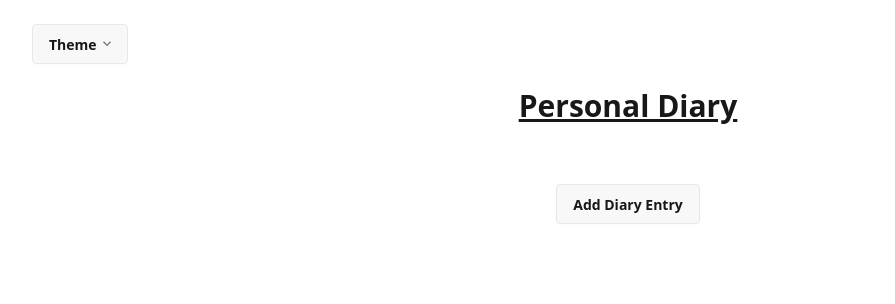
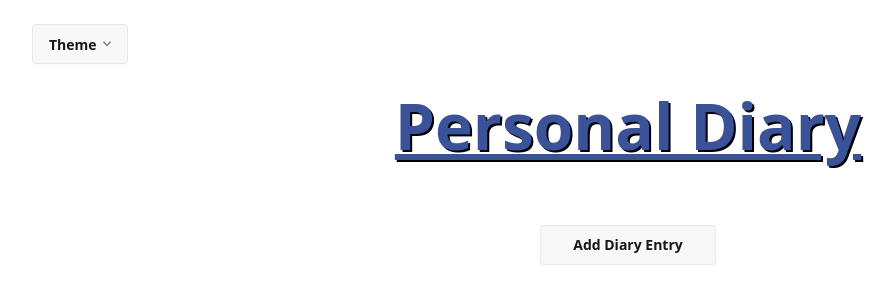
Before and after one commit to alexander-ulrich/personal-diary, a React (Vite) app: page / in a window 1280 px wide. Shown: the top 304 px of the page, without its empty margins (12-907 px from the left). Built offline with nearby package versions, Linux system fonts and the light colour scheme.

Commit message:
add animations to button and h1

```diff
--- a/src/App.jsx
+++ b/src/App.jsx
@@ -36,7 +36,10 @@ function App() {
       <Header />
       <div className="flex flex-col items-center max-w-[1400px]">
         <h1 className="text-3xl font-bold underline">Personal Diary</h1>
-        <button className="btn my-15" onClick={() => setShowEntryModal(true)}>
+        <button
+          className="btn my-15 bt hoverShine btnAnim"
+          onClick={() => setShowEntryModal(true)}
+        >
           Add Diary Entry
         </button>
         <AddEntryModal
--- a/src/components/AddEntryModal.jsx
+++ b/src/components/AddEntryModal.jsx
@@ -131,7 +131,7 @@ export default function AddEntryModal({ showEntryModal, setShowEntryModal }) {
             <button
               disabled={isPending}
               type="submit"
-              className="btn absolute right-5 bottom-5"
+              className="btn bt absolute! right-5 bottom-5 hoverShine"
             >
               {isPending ? "Adding Entry..." : "Submit"}
             </button>
--- a/src/components/EntryCard.jsx
+++ b/src/components/EntryCard.jsx
@@ -15,7 +15,7 @@ export function EntryCard({ entry }) {
     <article>
       <div
         onClick={() => setShowDetails(!showDetails)}
-        className="card bg-base-300 shadow-md hover:scale-105 transition duration-400 ease-in-out mb-10 mx-10"
+        className="card bg-base-300 shadow-md hover:scale-105 transition duration-400 ease-in-out mb-10 mx-10 hoverShine"
       >
         <div className="hover:cursor-pointer">
           <figure>
--- a/src/index.css
+++ b/src/index.css
@@ -1,6 +1,20 @@
 @import "tailwindcss";
 @plugin "daisyui" {
   themes: light --default, dark --prefersdark, retro, valentine, cyberpunk, aqua;
+}
+:root {
+  /* Five light colors that read well on black */
+  --l1: #a8ffeb; /* mint */
+  --l2: #ffd1a9; /* peach */
+  --l3: #fff59d; /* soft yellow */
+  --l4: #b8c9ff; /* periwinkle */
+  --l5: #ffb3dd; /* pink */
+
+  --d1: #1e3a8a; /* deep indigo */
+  --d2: #14532d; /* forest green */
+  --d3: #7f1d1d; /* dark brick red */
+  --d4: #4c1d95; /* royal purple */
+  --d5: #3e2723; /* espresso brown */
 }
 * {
   box-sizing: border-box;
@@ -9,9 +23,195 @@ body {
   margin: auto;
   max-width: 1400px;
 }
+
+/* Fancy Heading */
+h1 {
+  background-color: transparent;
+  text-align: center;
+  font-size: 4rem;
+  animation: dark-color-change 20s linear infinite;
+  animation-delay: 2s;
+  -webkit-font-smoothing: antialiased;
+  -moz-osx-font-smoothing: grayscale;
+  text-shadow: 2px 2px black;
+}
 h2 {
   margin-block: 5px;
   margin-bottom: 10px;
   font-weight: 600;
   font-size: large;
 }
+
+/* Button Animation */
+.bt {
+  position: relative;
+  overflow: hidden;
+  padding-block: 10px;
+  padding-inline: 2rem;
+}
+
+.bt:active {
+  outline: none;
+}
+
+.bt::before {
+  content: "";
+  position: absolute;
+  top: 0;
+  width: 100%;
+  height: 100%;
+  background: linear-gradient(
+    120deg,
+    transparent,
+    rgba(255, 255, 255, 0.2),
+    transparent
+  );
+}
+
+.hoverShine::before {
+  left: -100%;
+  transition: all 0.65s ease-in-out;
+}
+
+.hoverShine:hover {
+  box-shadow: 1px 1px 5px 2px rgba(255, 255, 255, 0.5);
+}
+
+.hoverShine:hover::before {
+  left: 100%;
+}
+
+/* Infinite Animation, Delay has to be set as multiple of Animation*/
+.btnAnim::before {
+  /* animation: shine 0.5s ease-in-out infinite,
+    delay-animation2 4s linear infinite;*/
+  animation-delay: 3s;
+
+  animation: shine 1s ease-in-out infinite,
+    delay-animation10 10s ease-in-out infinite;
+}
+
+.btnAnim:hover {
+  box-shadow: 1px 1px 5px 2px rgba(255, 255, 255, 0.5);
+}
+
+/* Button Shine animation */
+@keyframes shine {
+  from {
+    left: -100%;
+  }
+  to {
+    left: 100%;
+  }
+}
+
+/* 2nd Animation for delay between Main Animation */
+
+/* Animation time = animation delay (2nd animation is 2-times the duration of main animation) */
+@keyframes delay-animation {
+  0% {
+    opacity: 1;
+  }
+  50% {
+    opacity: 1;
+  }
+  50.001% {
+    opacity: 0;
+  }
+  100% {
+    opacity: 0;
+  }
+}
+/* Animation time = 1/8 of animation delay (2nd animation is 8-times the duration of main animation) */
+@keyframes delay-animation2 {
+  0% {
+    opacity: 1;
+  }
+  12.5% {
+    opacity: 1;
+  }
+  12.501% {
+    opacity: 0;
+  }
+  100% {
+    opacity: 0;
+  }
+}
+/* Animation time = 1/10 = 10% of animation delay (2nd animation is 10-times the duration of main animation) */
+@keyframes delay-animation10 {
+  0% {
+    opacity: 1;
+  }
+  10% {
+    opacity: 1;
+  }
+  10.01% {
+    opacity: 0;
+  }
+  100% {
+    opacity: 0;
+  }
+}
+/* linear color transition animation Light Colors */
+@keyframes color-change {
+  0% {
+    color: white;
+  }
+  20% {
+    color: var(--l1);
+  }
+  40% {
+    color: var(--l2);
+  }
+  60% {
+    color: var(--l3);
+  }
+  80% {
+    color: var(--l4);
+  }
+  100% {
+    color: var(--l5);
+  }
+}
+/* linear color transition animation Dark Colors */
+@keyframes dark-color-change {
+  0% {
+    color: whitesmoke;
+  }
+  20% {
+    color: var(--d1);
+  }
+  40% {
+    color: var(--d2);
+  }
+  60% {
+    color: var(--d3);
+  }
+  80% {
+    color: var(--d4);
+  }
+  100% {
+    color: var(--d5);
+  }
+}
+/* linear color transition animation in reverse order Dark Colors */
+@keyframes dark-color-change-reverse {
+  0% {
+    color: var(--d5);
+  }
+  20% {
+    color: var(--d4);
+  }
+  40% {
+    color: var(--d3);
+  }
+  60% {
+    color: var(--d2);
+  }
+  80% {
+    color: var(--d1);
+  }
+  100% {
+    color: whitesmoke;
+  }
+}
```
